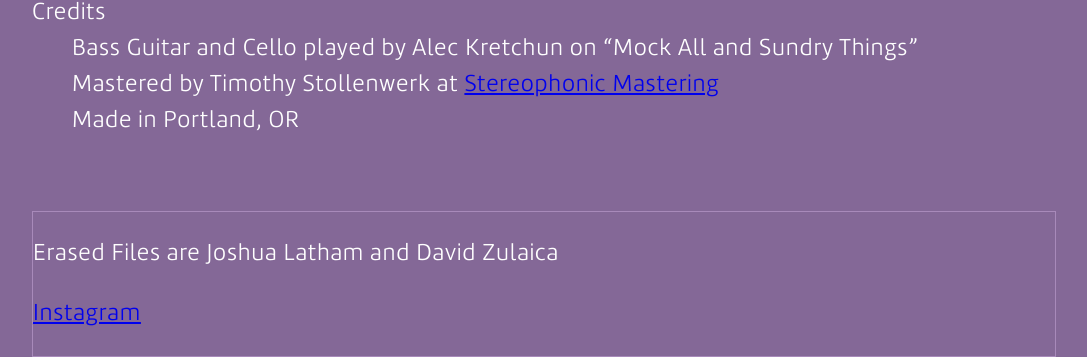
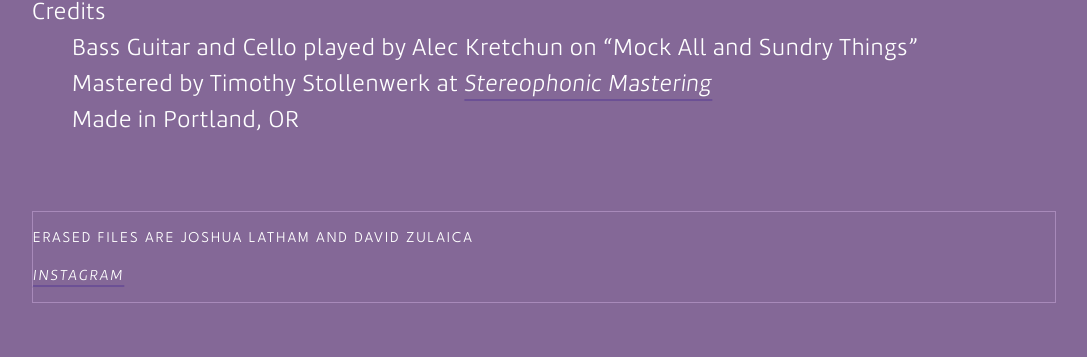
Before and after one commit to zulaica/erased-files-dot-biz, a website: page index.html in a window 1280 px wide. Shown: the part 1299-1656 px from the top of the page, without its empty margins (96-1183 px from the left). After the commit the page ends 1602 px from the top, so only its background shows below. Drawn offline with Linux system fonts and the light colour scheme.

Commit message:
Add footer and link styles

```diff
--- a/styles/foundation.css
+++ b/styles/foundation.css
@@ -47,3 +47,26 @@ article > h3 {
   font-weight: normal;
   letter-spacing: -0.0325em;
 }
+
+footer p {
+  font-family: var(--font-family-header);
+  font-size: 0.625em;
+  font-weight: 300;
+  font-variation-settings: "wght" 350;
+  letter-spacing: 0.125em;
+  text-transform: uppercase;
+}
+
+a {
+  font-family: "Amelia Oblicua";
+  color: #fff;
+  text-decoration: underline;
+  text-decoration-color: #6c5095;
+  text-decoration-thickness: 2px;
+  text-underline-offset: 0.325em;
+  transition: text-underline-offset 0.25s ease-in-out;
+}
+
+a:hover {
+  text-underline-offset: 0.125em;
+}
```
